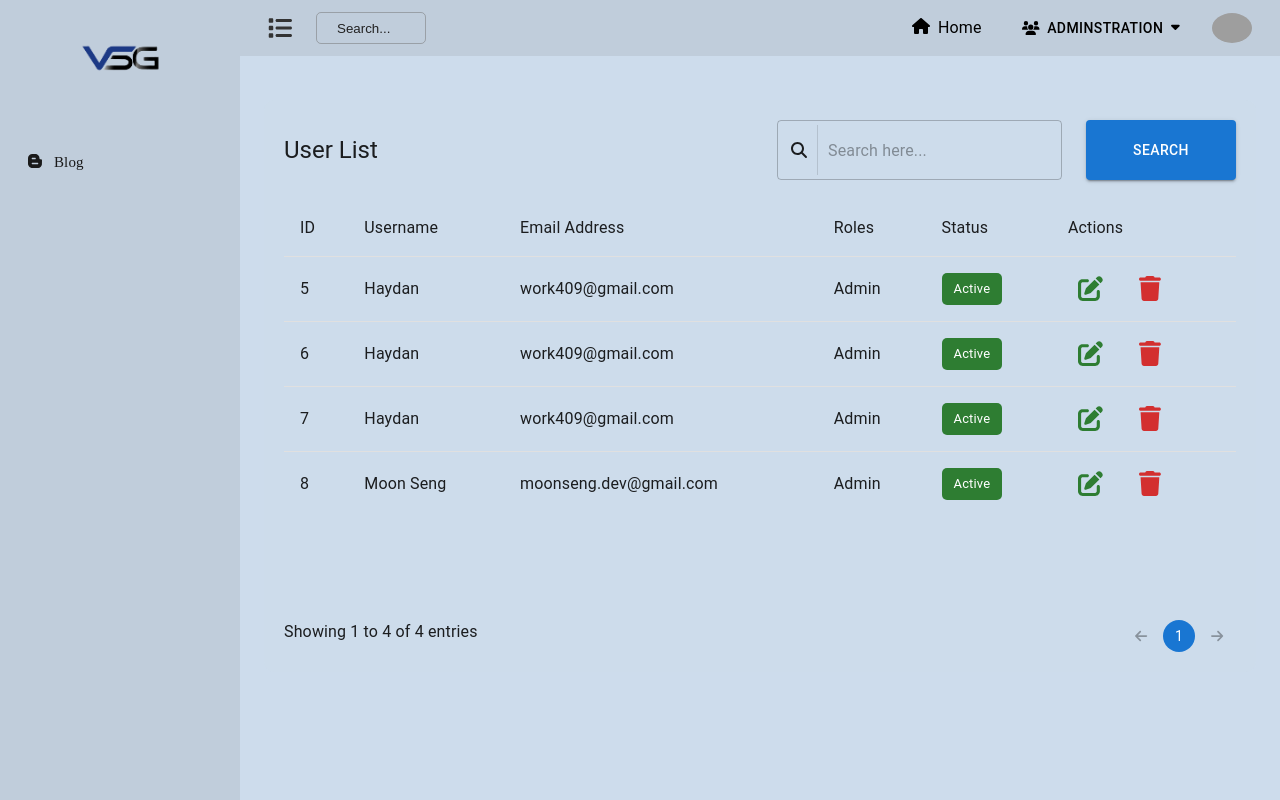
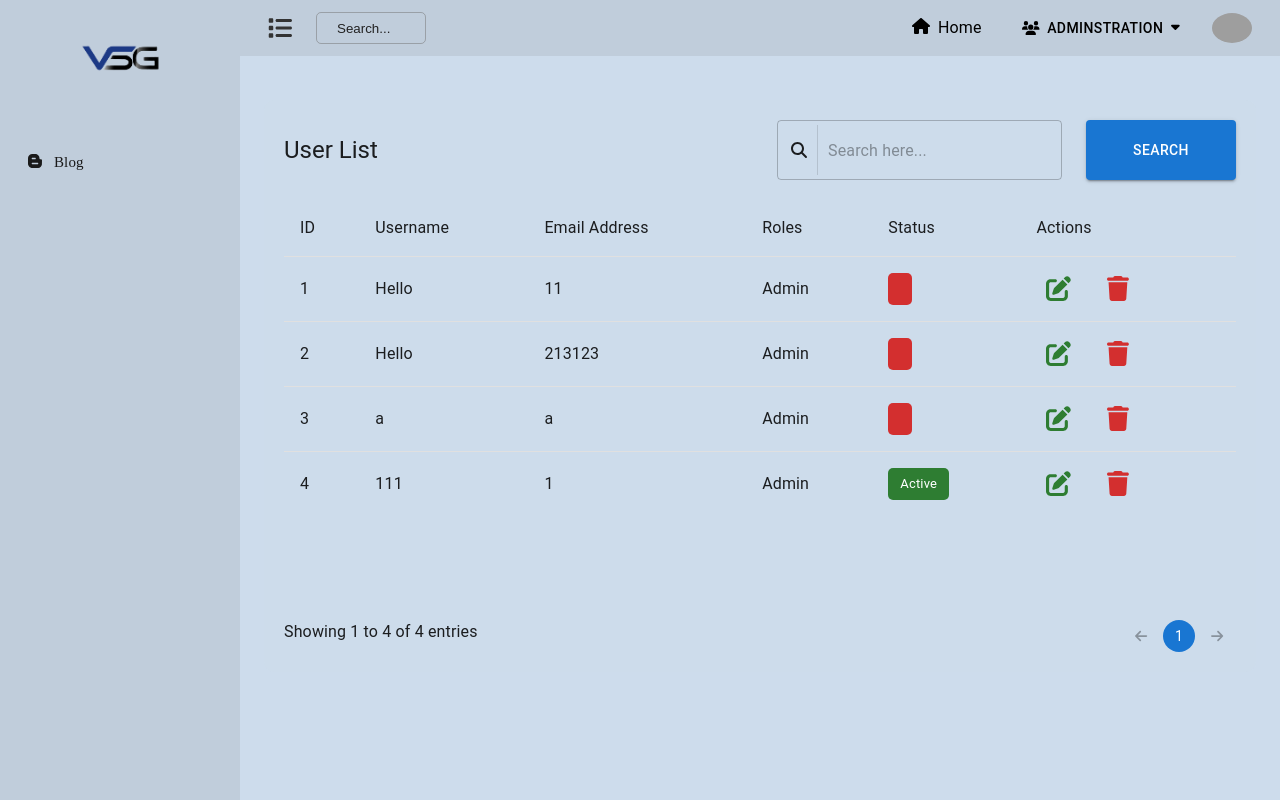
Before and after one commit to zakumi38/ngs-website, a React (Create React App) app: page /user in a window 1280 px wide. Built offline with nearby package versions, Linux system fonts and the light colour scheme; data requests are answered from the project's data file; grey boxes are pictures that could not be loaded.

Commit message:
Update:EditUser

```diff
--- a/data/db.json
+++ b/data/db.json
@@ -1,36 +1,45 @@
 {
   "users": [
     {
-      "id": 5,
-      "userName": "Haydan",
-      "emailAddress": "work409@gmail.com",
+      "userName": "Hello",
+      "firstName": "AAAA",
+      "mobile": "11",
+      "lastName": "11",
+      "emailAddress": "11",
+      "password": "11",
       "roles": "Admin",
-      "status": "Active"
+      "id": 1
     },
     {
-      "id": 6,
-      "userName": "Haydan",
-      "emailAddress": "work409@gmail.com",
+      "userName": "Hello",
+      "firstName": "World",
+      "mobile": "Hello",
+      "lastName": "Hello",
+      "emailAddress": "213123",
+      "password": "21312",
       "roles": "Admin",
-      "status": "Active"
+      "id": 2
     },
     {
-      "id": 7,
-      "userName": "Haydan",
-      "emailAddress": "work409@gmail.com",
+      "userName": "a",
+      "firstName": "a",
+      "mobile": "a",
+      "lastName": "a",
+      "emailAddress": "a",
+      "password": "a",
       "roles": "Admin",
-      "status": "Active"
+      "id": 3
     },
     {
-      "userName": "Moon Seng",
-      "firstName": "Moon",
-      "mobile": "09259585359",
-      "lastName": "Seng",
-      "emailAddress": "moonseng.dev@gmail.com",
-      "password": "Moon Sneg 9585",
+      "userName": "111",
+      "firstName": "11",
+      "mobile": "1",
+      "lastName": "1",
+      "emailAddress": "1",
+      "password": "1",
       "roles": "Admin",
       "status": "Active",
-      "id": 8
+      "id": 4
     }
   ],
   "admin": {
--- a/src/app/pages/user/add-new-user/add-user-form.jsx
+++ b/src/app/pages/user/add-new-user/add-user-form.jsx
@@ -4,6 +4,7 @@ import React, { useState } from "react";
 import MenuItem from "@mui/material/MenuItem";
 import StyledButton from "../../component/StyledButton";
 import useAxios, { instance } from "../useAxios";
+import { useNavigate } from "react-router-dom";
 
 const rolesTitle = [
   {
@@ -38,9 +39,9 @@ const AddUserForm = () => {
     emailAddress: "",
     password: "",
     roles: "",
-    status : 'Active'
+    status: "Active",
   });
-
+  const navigate = useNavigate();
   const handleChange = (e) => {
     const { name, value } = e.target;
     setInput({
@@ -83,6 +84,7 @@ const AddUserForm = () => {
         roles: "",
       });
     }
+    navigate("/user");
   };
 
   console.log(input);
--- a/src/app/pages/user/edit-user/edit-user-form.jsx
+++ b/src/app/pages/user/edit-user/edit-user-form.jsx
@@ -1,9 +1,12 @@
 import { TextField, Button, Grid, Typography } from "@mui/material";
 import { styled } from "@mui/system";
-import React from "react";
+import React, { useEffect, useState } from "react";
 
 import MenuItem from "@mui/material/MenuItem";
 import StyledButton from "../../component/StyledButton";
+import { useNavigate, useParams } from "react-router-dom";
+import useAxiosFetch from "../user-list/useAxiosFetch";
+import api from "../../../../mockdatabase/database";
 
 const currencies = [
   {
@@ -24,25 +27,71 @@ const currencies = [
   },
 ];
 
-const items = [
-  "Username",
-  "FirstName",
-  "MobileNumber",
-  "LastName",
-  "Email Address",
-  "Password",
-];
-
 const CustomTextField = styled(TextField)({
   width: "100%",
   borderColor: "#000",
 });
 
 const EditUserForm = () => {
-  const [user, setUser] = React.useState("Default");
+  const [newValue, setNewValue] = useState({
+    userName: "",
+    firstName: "",
+    mobile: "",
+    lastName: "",
+    emailAddress: "",
+    password: "",
+    roles: "",
+  });
+  const {
+    userName,
+    firstName,
+    mobile,
+    lastName,
+    emailAddress,
+    password,
+    roles,
+  } = newValue;
+
+  const { id } = useParams();
+
+  const [users] = useAxiosFetch({
+    axiosInstance: api,
+    method: "get",
+    url: `/users/${id}`,
+  });
+  useEffect(() => {
+    if (users) {
+      setNewValue({
+        userName: users.userName,
+        firstName: users.firstName,
+        mobile: users.mobile,
+        lastName: users.lastName,
+        emailAddress: users.emailAddress,
+        password: users.password,
+        roles: users.roles,
+      });
+    }
+  }, [users]);
 
   const handleChange = (event) => {
-    setUser(event.target.value);
+    const { name, value } = event.target;
+    setNewValue({ ...newValue, [name]: value });
+  };
+  const navigate = useNavigate();
+  const handleUpdate = async () => {
+    if (
+      userName &&
+      firstName &&
+      lastName &&
+      mobile &&
+      emailAddress &&
+      password &&
+      roles
+    ) {
+      await api.put(`/users/${id}`, newValue);
+    }
+
+    navigate("/user");
   };
   return (
     <Grid
@@ -67,18 +116,66 @@ const EditUserForm = () => {
           gap: 5,
         }}
       >
-        {items.map((item, index) => {
-          return (
-            <Grid key={index} item xs={12} sm={5}>
-              <CustomTextField
-                key={index}
-                id="outlined-basic"
-                label={item}
-                variant="outlined"
-              />
-            </Grid>
-          );
-        })}
+        <Grid item xs={12} sm={5}>
+          <CustomTextField
+            label="User Name"
+            name="userName"
+            value={userName}
+            id="outlined-basic"
+            variant="outlined"
+            onChange={handleChange}
+          />
+        </Grid>
+        <Grid item xs={12} sm={5}>
+          <CustomTextField
+            label="First Name"
+            name="firstName"
+            value={firstName}
+            id="outlined-basic"
+            variant="outlined"
+            onChange={handleChange}
+          />
+        </Grid>
+        <Grid item xs={12} sm={5}>
+          <CustomTextField
+            label="Mobile Number"
+            value={mobile}
+            name="mobile"
+            id="outlined-basic"
+            variant="outlined"
+            onChange={handleChange}
+          />
+        </Grid>
+        <Grid item xs={12} sm={5}>
+          <CustomTextField
+            label="Last Name"
+            name="lastName"
+            value={lastName}
+            id="outlined-basic"
+            variant="outlined"
+            onChange={handleChange}
+          />
+        </Grid>
+        <Grid item xs={12} sm={5}>
+          <CustomTextField
+            label="Email Address"
+            value={emailAddress}
+            name="emailAddress"
+            id="outlined-basic"
+            variant="outlined"
+            onChange={handleChange}
+          />
+        </Grid>
+        <Grid item xs={12} sm={5}>
+          <CustomTextField
+            label="Password"
+            value={password}
+            name="password"
+            id="outlined-basic"
+            variant="outlined"
+            onChange={handleChange}
+          />
+        </Grid>
 
         <Grid item xs={12} sx={{ display: "flex", justifyContent: "center" }}>
           <TextField
@@ -86,7 +183,7 @@ const EditUserForm = () => {
             id="outlined-select-currency"
             select
             label="Select"
-            value={user}
+            value={roles}
             onChange={handleChange}
           >
             {currencies.map((option) => (
@@ -105,6 +202,7 @@ const EditUserForm = () => {
           <StyledButton
             variant="contained"
             color="primary"
+            onClick={handleUpdate}
             sx={{
               width: { xs: "100%", sm: "25%", md: "18%", lg: "15%" },
               minHeight: "50px",
--- /dev/null
+++ b/src/app/pages/user/user-list/useAxiosFetch.jsx
@@ -0,0 +1,33 @@
+import { useState, useEffect } from "react";
+
+const useAxiosFetch = (configObj) => {
+  const { axiosInstance, method, url, requestConfig = {} } = configObj;
+
+  const [response, setResponse] = useState([]);
+  const [loading, setLoading] = useState(true);
+  const [error, setError] = useState(null);
+
+  useEffect(() => {
+    const controller = new AbortController();
+    console.log(controller);
+    const fetchData = async () => {
+      try {
+        const res = await axiosInstance[method.toLowerCase()](url, {
+          ...requestConfig,
+          signal: controller.signal,
+        });
+        console.log(res);
+        setResponse(res.data);
+      } catch (err) {
+        setError(err);
+      } finally {
+        setLoading(false);
+      }
+    };
+    fetchData();
+    return () => controller.abort();
+  }, [axiosInstance, method, url]);
+
+  return [response, loading, error];
+};
+export default useAxiosFetch;
--- a/src/app/pages/user/user-list/users-table.jsx
+++ b/src/app/pages/user/user-list/users-table.jsx
@@ -20,7 +20,8 @@ import {
 import { FontAwesomeIcon } from "@fortawesome/react-fontawesome";
 import { faPenToSquare, faTrash } from "@fortawesome/free-solid-svg-icons";
 import styled from "@emotion/styled";
-import useAxios, { instance } from "../useAxios";
+import api from "../../../../mockdatabase/database";
+import useAxiosFetch from "./useAxiosFetch";
 
 const ActionIcon = styled(FontAwesomeIcon)(
   {
@@ -44,18 +45,25 @@ const leftArrow = () => {
 };
 
 const UsersTable = () => {
-  const { response, loading, refetch } = useAxios("/users");
+  const [data, setData] = useState([]);
   const [pageNumber, setPageNumber] = useState(0);
+  const [users, loading, error] = useAxiosFetch({
+    axiosInstance: api,
+    method: "get",
+    url: "/users",
+  });
+
+  useEffect(() => {
+    setData(users);
+  }, [users]);
+
   const [user, setUser] = useState(1);
   const usersPerPage = 5;
 
   const pagesVisited = pageNumber * usersPerPage;
 
-  const displayUsers = response?.slice(
-    pagesVisited,
-    pagesVisited + usersPerPage
-  );
-  const pageCount = Math.ceil(response?.length / usersPerPage);
+  const displayUsers = data?.slice(pagesVisited, pagesVisited + usersPerPage);
+  const pageCount = Math.ceil(data?.length / usersPerPage);
   console.log(displayUsers, pageCount, pagesVisited);
 
   const handleClick = (page) => {
@@ -64,26 +72,12 @@ const UsersTable = () => {
   };
 
   const handleDelete = async (id) => {
-    await instance.delete(`/users/${id}`);
-    refetch();
+    await api.delete(`/users/${id}`);
+    const items = data.filter((user) => user.id !== id);
+    setData(items);
   };
 
-  useEffect(() => {
-    (async () => {
-      try {
-        // setLoading(true);
-        const res = await instance.get("/users");
-        // setResponse(res.data);
-      } catch (err) {
-        // setError(err);
-      } finally {
-        // setLoading(false);
-      }
-    })();
-  }, []);
-  console.log(response);
-
-  console.log(response);
+  console.log(users);
   return (
     <>
       <TableContainer
@@ -102,7 +96,7 @@ const UsersTable = () => {
             <CircularProgress size="4rem" />
           </Box>
         )}
-        {!loading && response && (
+        {!loading && data && (
           <>
             <Table sx={{ minWidth: 650 }} aria-label="simple table">
               <TableHead>
@@ -154,7 +148,7 @@ const UsersTable = () => {
                     </TableCell>
                     <TableCell>
                       <Stack direction="row" spacing={2}>
-                        <Link href="/edit-user">
+                        <Link href={`user/edit-user/${row.id}`}>
                           <ActionIcon color="#2e7d32" icon={faPenToSquare} />
                         </Link>
 
@@ -171,7 +165,6 @@ const UsersTable = () => {
         )}
       </TableContainer>
 
-
       {!loading && (
         <Grid container sx={{ gap: { xs: "1rem", sm: "0" } }}>
           <Grid item xs={12} sm={6}>
@@ -179,7 +172,7 @@ const UsersTable = () => {
               <Typography>
                 Showing {pagesVisited + 1} to {displayUsers?.length * user} of{" "}
                 {}
-                {response?.length} entries
+                {users?.length} entries
               </Typography>
             </Stack>
           </Grid>
--- a/src/setup/routes-manager/view.jsx
+++ b/src/setup/routes-manager/view.jsx
@@ -25,7 +25,7 @@ function View() {
       <Route path="/user">
         <Route index element={<UserList />}></Route>
         <Route path="add" element={<AddNewUser />}></Route>
-        <Route path="edit" element={<EditUser />}></Route>
+        <Route path="edit-user/:id" element={<EditUser />}></Route>
       </Route>
 
       {/* Blog */}
```
